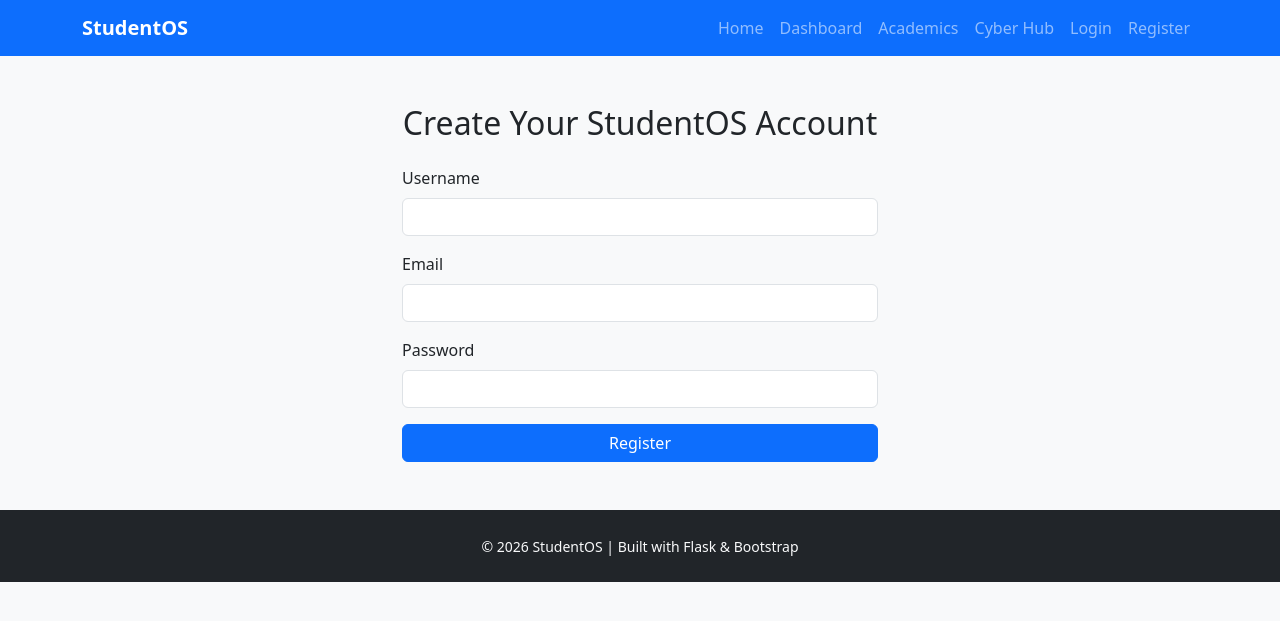
After one commit to housain-07/StudentOS, a Flask app: page /register in a window 1280 px wide. The commit adds this page. Shown: the top 621 px of the page. Run offline with Flask 3, Linux system fonts and the light colour scheme.

Commit message:
Session 13: Implement user authentication with Flask-Login

```diff
--- a/app/models/__init__.py
+++ b/app/models/__init__.py
@@ -1 +1,2 @@
 from .task import Task
+from .user import User
--- /dev/null
+++ b/app/routes/auth.py
@@ -0,0 +1,69 @@
+from flask import Blueprint, render_template, request, redirect, url_for
+from werkzeug.security import (
+    generate_password_hash,
+    check_password_hash
+)
+
+from flask_login import (
+    login_user,
+    logout_user,
+    login_required
+)
+
+from app import db
+from app.models.user import User
+
+auth = Blueprint("auth", __name__)
+
+
+@auth.route("/register", methods=["GET", "POST"])
+def register():
+
+    if request.method == "POST":
+
+        username = request.form["username"]
+        email = request.form["email"]
+        password = request.form["password"]
+
+        hashed_password = generate_password_hash(password)
+
+        user = User(
+            username=username,
+            email=email,
+            password=hashed_password
+        )
+
+        db.session.add(user)
+        db.session.commit()
+
+        return redirect(url_for("auth.login"))
+
+    return render_template("register.html")
+
+@auth.route("/login", methods=["GET", "POST"])
+def login():
+
+    if request.method == "POST":
+
+        email = request.form["email"]
+        password = request.form["password"]
+
+        user = User.query.filter_by(email=email).first()
+
+        if user and check_password_hash(user.password, password):
+
+            login_user(user)
+
+            return redirect(url_for("main.dashboard"))
+
+        return "Invalid email or password."
+
+    return render_template("login.html")
+
+@auth.route("/logout")
+@login_required
+def logout():
+
+    logout_user()
+
+    return redirect(url_for("auth.login"))
--- a/app/templates/components/navbar.html
+++ b/app/templates/components/navbar.html
@@ -40,6 +40,36 @@
                     </a>
                 </li>
 
+                {% if current_user.is_authenticated %}
+
+                <li class="nav-item">
+                    <span class="nav-link">
+                        Welcome, {{ current_user.username }}
+                    </span>
+                </li>
+
+                <li class="nav-item">
+                    <a class="nav-link" href="{{ url_for('auth.logout') }}">
+                        Logout
+                    </a>
+                </li>
+
+                {% else %}
+
+                <li class="nav-item">
+                    <a class="nav-link" href="{{ url_for('auth.login') }}">
+                        Login
+                    </a>
+                </li>
+
+                <li class="nav-item">
+                    <a class="nav-link" href="{{ url_for('auth.register') }}">
+                        Register
+                    </a>
+                </li>
+
+                {% endif %}
+
             </ul>
 
         </div>
--- /dev/null
+++ b/app/templates/register.html
@@ -0,0 +1,63 @@
+{% extends "base.html" %}
+
+{% block title %}
+Register | StudentOS
+{% endblock %}
+
+{% block content %}
+
+<div class="container mt-5" style="max-width: 500px;">
+
+    <h2 class="mb-4 text-center">
+        Create Your StudentOS Account
+    </h2>
+
+    <form method="POST">
+
+        <div class="mb-3">
+            <label class="form-label">
+                Username
+            </label>
+
+            <input
+                type="text"
+                class="form-control"
+                name="username"
+                required>
+        </div>
+
+        <div class="mb-3">
+            <label class="form-label">
+                Email
+            </label>
+
+            <input
+                type="email"
+                class="form-control"
+                name="email"
+                required>
+        </div>
+
+        <div class="mb-3">
+            <label class="form-label">
+                Password
+            </label>
+
+            <input
+                type="password"
+                class="form-control"
+                name="password"
+                required>
+        </div>
+
+        <button
+            type="submit"
+            class="btn btn-primary w-100">
+            Register
+        </button>
+
+    </form>
+
+</div>
+
+{% endblock %}
```
Also changed, not shown: ENGINEERING_LOG.md (+33 -0 lines), app/__init__.py (+21 -3 lines), app/models/user.py (added, +27 -0 lines), app/routes/main.py (+14 -2 lines), app/templates/login.html (added, +45 -0 lines).
